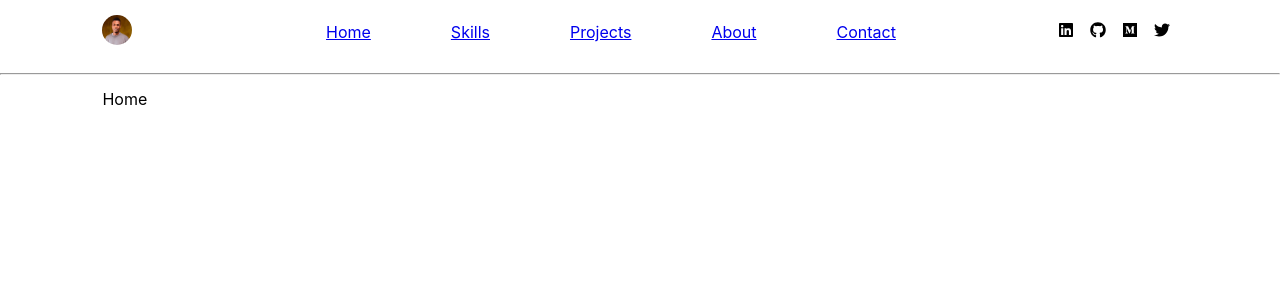
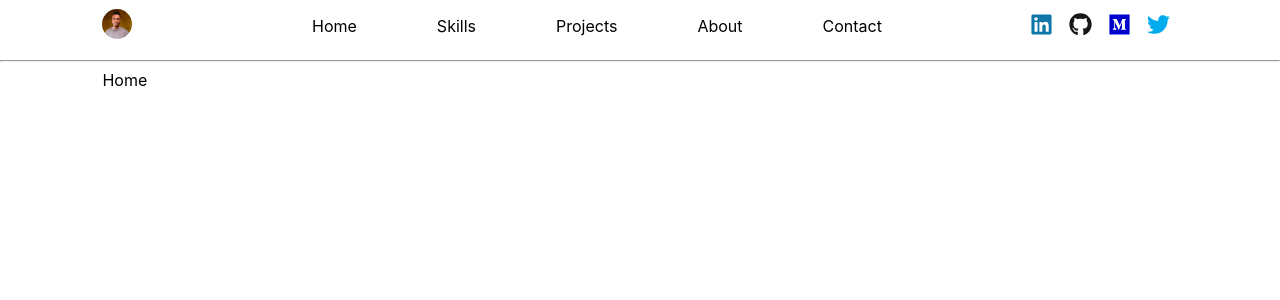
Before and after one commit to brytebee/portfolio, a React (Create React App) app: page / in a window 1280 px wide. Shown: the top 300 px of the page. Built offline with nearby package versions, Linux system fonts and the light colour scheme.

Commit message:
:lipstick: Remove link deco
Removed link deco and remove top-bottom padding

```diff
--- a/src/classes.css
+++ b/src/classes.css
@@ -1,3 +1,7 @@
+.navigations {
+  text-decoration: none;
+}
+
 .navigate {
   justify-content: space-between;
   align-items: center;
@@ -5,4 +9,5 @@
 
 .handle {
   padding: 0 8px;
+  font-size: 23px;
 }
--- a/src/components/Header.jsx
+++ b/src/components/Header.jsx
@@ -58,10 +58,18 @@ const Header = () => (
         </ul>
       </nav>
       <div className="handles">
-        <a onClick={handleLinkedIn}>{<FaLinkedin className="handle" />}</a>
-        <a onClick={handleGithub}>{<FaGithub className="handle" />}</a>
-        <a onClick={handleMedium}>{<FaMedium className="handle" />}</a>
-        <a onClick={handleTwitter}>{<FaTwitter className="handle" />}</a>
+        <a onClick={handleLinkedIn}>
+          {<FaLinkedin style={{ color: "#0e76a8" }} className="handle" />}
+        </a>
+        <a onClick={handleGithub}>
+          {<FaGithub style={{ color: "#171515" }} className="handle" />}
+        </a>
+        <a onClick={handleMedium}>
+          {<FaMedium style={{ color: "#0000cd" }} className="handle" />}
+        </a>
+        <a onClick={handleTwitter}>
+          {<FaTwitter style={{ color: "#00acee" }} className="handle" />}
+        </a>
       </div>
     </div>
     <hr />
--- a/src/index.css
+++ b/src/index.css
@@ -20,10 +20,15 @@ li {
   padding: 0 2.5rem;
 }
 
+a:-webkit-any-link {
+  text-decoration: none;
+  color: inherit;
+}
+
 .d-flex {
   display: flex;
 }
 
 .gen-padding {
-  padding: 0.5% 8%;
+  padding: 0 8%;
 }
```
